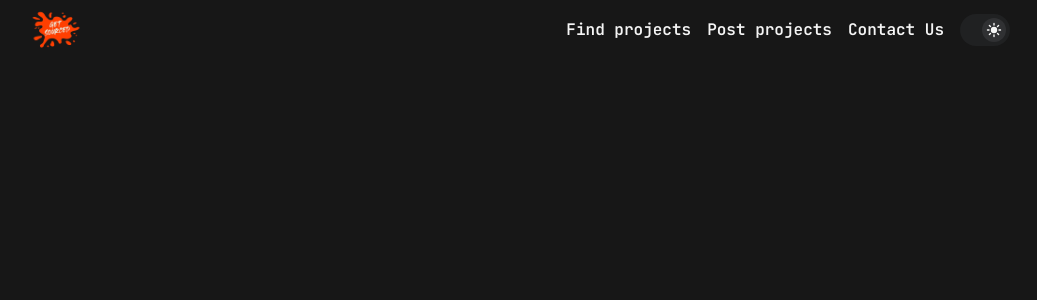
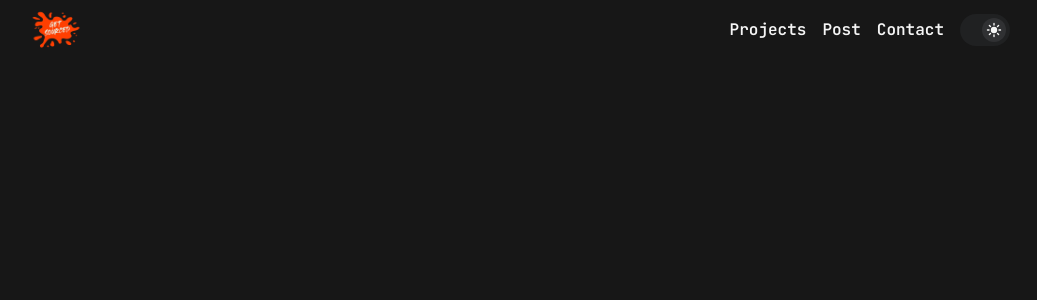
Before and after one commit to get-sourced/web-app, a Next.js app: page / in a window 1280 px wide. Shown: the top 300 px of the page, without its empty margins (122-1159 px from the left). Built offline with nearby package versions, Linux system fonts and the light colour scheme.

Commit message:
added navigation bar

```diff
--- a/src/components/navbar.tsx
+++ b/src/components/navbar.tsx
@@ -1,6 +1,6 @@
 "use client";
 import Image from "next/image";
-import React from "react";
+import React, { useRef } from "react";
 import logo from "@/assets/images/logo.png";
 import Link from "next/link";
 import MapComponents from "./mapComponents";
@@ -12,16 +12,24 @@ import { useTheme } from "@/hooks/theme";
 import { HiMenuAlt3 } from "react-icons/hi";
 import { useMobileMenuToggle } from "@/hooks/useMobileMenuToggle";
 import { MdClose } from "react-icons/md";
+import { useClickOutside } from "@/hooks/useClickOutside";
 function Navbar() {
+	const spanElement = useRef<HTMLElement>(null);
 	const { dark, toggle } = useTheme();
 	const { open, toggleMobileMenu } = useMobileMenuToggle();
+	useClickOutside(spanElement, toggleMobileMenu, open);
 	return (
 		<header className={`w-full ${jetBrains_font.className} relative px-2 `}>
 			<nav className="w-full flex justify-between items-center">
 				{/* Logo */}
 				<Link href={"/"}>
 					{" "}
-					<Image className="h-[60px] w-[60px] contain" src={logo} alt="Logo" />
+					<Image
+						priority
+						className="h-[60px] w-[60px] contain"
+						src={logo}
+						alt="Logo"
+					/>
 				</Link>
 
 				{/* navbar links */}
@@ -33,7 +41,8 @@ function Navbar() {
 					{!open ? <HiMenuAlt3 /> : <MdClose />}
 				</button>
 				<span
-					className={`flex md:gap-4 gap-1 md:items-center text-secondary_color font-semibold  flex-shrink-0 md:flex-row flex-col absolute top-[100%]  md:left-0 md:relative md:p-0 p-3 bg-primary_color border-b-[0.5px] md:border-none md:w-fit w-full ${open ? "left-0" : "-left-[100%]"} transition-all`}
+					ref={spanElement}
+					className={`flex md:gap-4 gap-1 md:items-center text-secondary_color font-semibold  flex-shrink-0 md:flex-row flex-col absolute top-[100%]  md:left-0 md:relative md:p-0 p-3  border-b-[0.5px] md:border-none md:w-fit w-full ${open ? "left-0" : "-left-[100%]"} transition-all`}
 				>
 					<MapComponents
 						items_to_map={navbar_links}
--- /dev/null
+++ b/src/hooks/useClickOutside.ts
@@ -0,0 +1,26 @@
+import { useEffect, useRef, type RefObject } from "react";
+
+export const useClickOutside = <T extends HTMLElement>(
+	ref: RefObject<T | null>,
+	callBack: () => void,
+	condition: boolean,
+) => {
+	const func = useRef(callBack);
+	useEffect(() => {
+		const abort = new AbortController();
+		window.document.addEventListener(
+			"click",
+			(e) => {
+				e.stopPropagation();
+				const path = e.composedPath();
+				if (ref.current && !path.includes(ref.current) && condition) {
+					func.current();
+				}
+			},
+			{
+				signal: abort.signal,
+			},
+		);
+		return () => abort.abort();
+	}, [ref, condition]);
+};
--- a/src/utils/navbar.ts
+++ b/src/utils/navbar.ts
@@ -1,14 +1,14 @@
 export const navbar_links = [
 	{
 		url: "/",
-		label: "Find projects",
+		label: "Projects",
 	},
 	{
 		url: "/",
-		label: "Post projects",
+		label: "Post",
 	},
 	{
 		url: "/",
-		label: "Contact Us",
+		label: "Contact",
 	},
 ];
```
